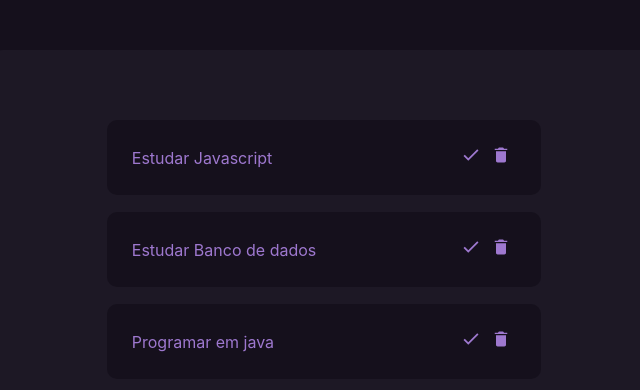
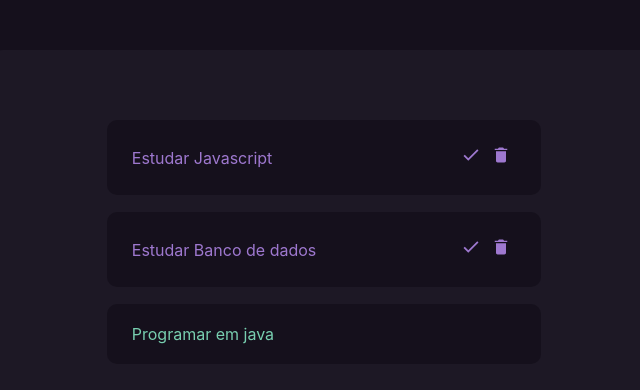
Before and after one commit to felpb/to-do-list, a React (Vite) app: page / in a window 1280 px wide. Shown: the top 390 px of the page, without its empty margins (316-956 px from the left). Built offline with nearby package versions, Linux system fonts and the light colour scheme.

Commit message:
fix: tasks appear according to the done value

```diff
--- a/src/containers/Home/Home.jsx
+++ b/src/containers/Home/Home.jsx
@@ -1,6 +1,6 @@
 import { useState } from 'react';
+import './Home.css';
 import RenderTasks from '../RenderTasks/RenderTasks';
-import './Home.css';
 
 function Home() {
   const [tasks] = useState([
@@ -23,7 +23,8 @@ function Home() {
 
   return (
     <div className="container">
-      <RenderTasks tasks={tasks} />
+      <RenderTasks tasks={tasks.filter((task) => !task.done)} />
+      <RenderTasks tasks={tasks.filter((task) => task.done)} />
     </div>
   );
 }
--- a/src/containers/RenderTasks/RenderTasks.jsx
+++ b/src/containers/RenderTasks/RenderTasks.jsx
@@ -1,13 +1,16 @@
 import Task from '../Task/Task';
 import TaskDone from '../TaskDone/TaskDone';
-import './RenderTasks.css';
 
 function RenderTasks({ tasks }) {
   return (
     <div>
-      {tasks.map((task) => (
-        <Task task={task} />
-      ))}
+      {tasks.map((task) =>
+        task.done ? (
+          <TaskDone task={task} key={task.id} />
+        ) : (
+          <Task task={task} key={task.id} />
+        ),
+      )}
     </div>
   );
 }
--- a/src/containers/TaskDone/TaskDone.css
+++ b/src/containers/TaskDone/TaskDone.css
@@ -0,0 +1,12 @@
+.task-done-container {
+  font-size: 1.6rem;
+  color: var(--green);
+  width: 80%;
+  background: var(--black-purple);
+  margin: 1.7rem auto;
+  display: flex;
+  justify-content: space-between;
+  align-items: center;
+  padding: 2rem 2.5rem;
+  border-radius: 1rem;
+}
```
Also changed, not shown: src/containers/RenderTasks/RenderTasks.css (deleted).
